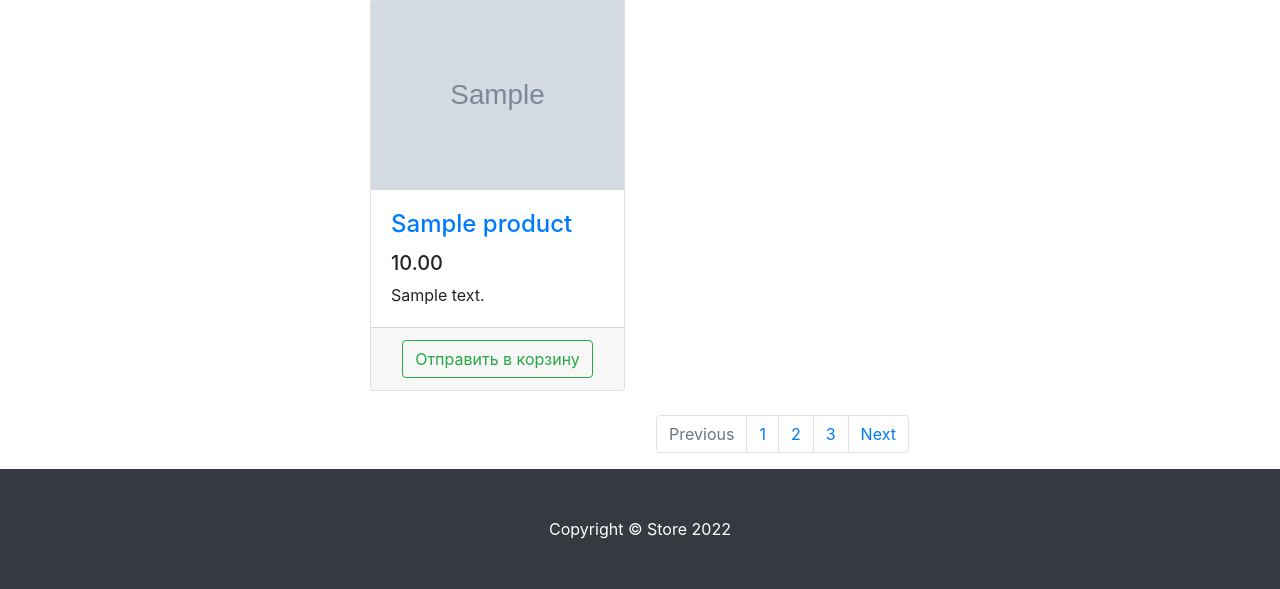
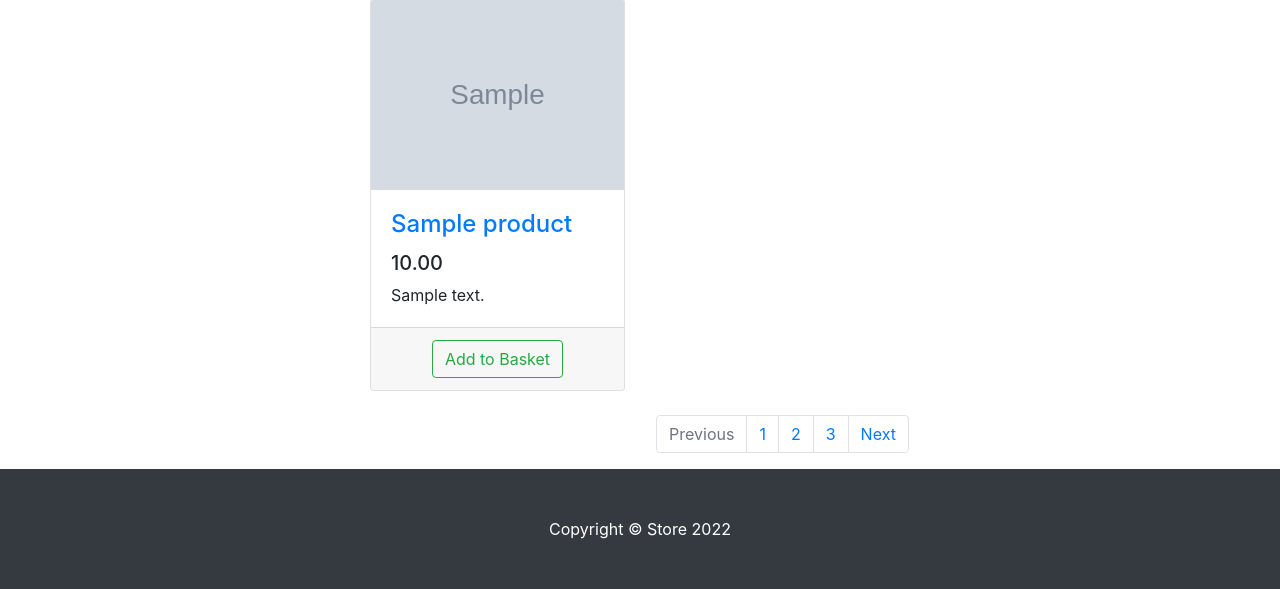
Before and after one commit to pyomelch/OnlineStore-django, a Django app: page /products/ in a window 1280 px wide. Shown: the part 600-1189 px from the top of the page. Run offline with Django 4.2, Linux system fonts and the light colour scheme; tables that the repository leaves empty hold one stand-in row (values such as "Sample post"); grey boxes marked "Sample" are stand-in pictures; some libraries are stand-ins or nearby versions.

Commit message:
Added basket_add

```diff
--- a/products/templates/products/products.html
+++ b/products/templates/products/products.html
@@ -69,7 +69,9 @@
                             <p class="card-text">{{ product.description }}</p>
                         </div>
                         <div class="card-footer text-center">
-                            <button type="button" class="btn btn-outline-success">Отправить в корзину</button>
+                            <a class="btn btn-outline-success" href="{% url 'products:basket_add' product_id %}">
+                                Add to Basket
+                            </a>
                         </div>
                     </div>
                 </div>
--- a/products/urls.py
+++ b/products/urls.py
@@ -1,9 +1,10 @@
 from django.urls import path
 
-from products.views import products
+from products.views import products, basket_add
 
 app_name = "products"
 
 urlpatterns = [
-    path("", products, name="index")
+    path("", products, name="index"),
+    path("baskets/add/<int:product_id>/", basket_add, name="basket_add")  # ../products/baskets/add/<product_id>
 ]
--- a/products/views.py
+++ b/products/views.py
@@ -1,6 +1,7 @@
-from django.shortcuts import render
+from django.shortcuts import render, HttpResponseRedirect
 
-from products.models import Product, ProductCategory
+from products.models import Product, ProductCategory, Basket
+from users.models import User
 
 
 def index(request):
@@ -15,3 +16,17 @@ def products(request):
         "categories": ProductCategory.objects.all(),
     }
     return render(request, "products/products.html", context)
+
+
+def basket_add(request, product_id):
+    product = Product.objects.get(id=product_id)
+    baskets = Basket.objects.filter(user=request.user, product=product)
+
+    if not baskets.exists():
+        Basket.objects.create(user=request.user, product=product, quantity=1)
+    else:
+        basket = baskets.first()
+        basket.quantity += 1
+        basket.save()
+
+    return HttpResponseRedirect(request.META["HTTP_REFERER"])
```
